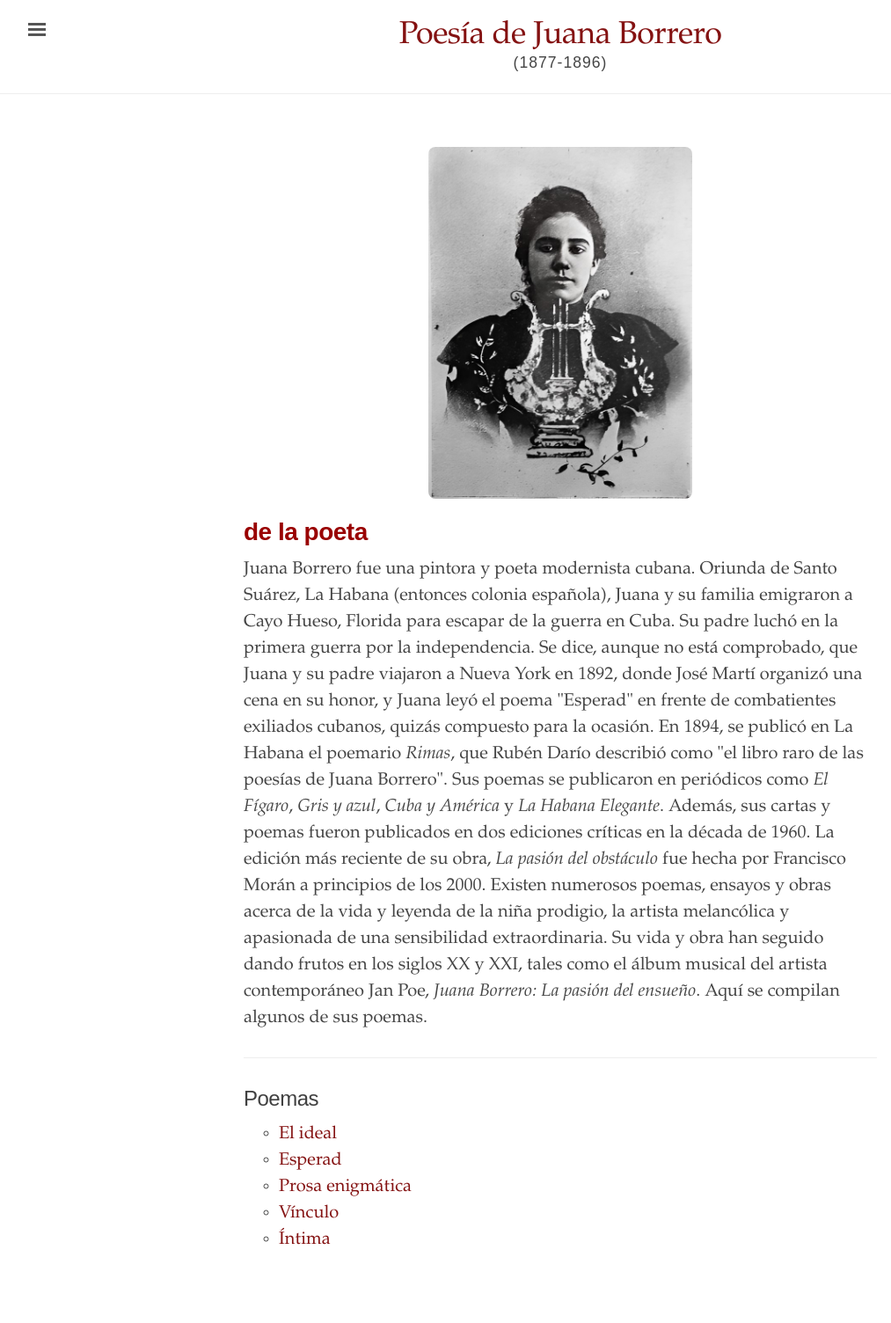
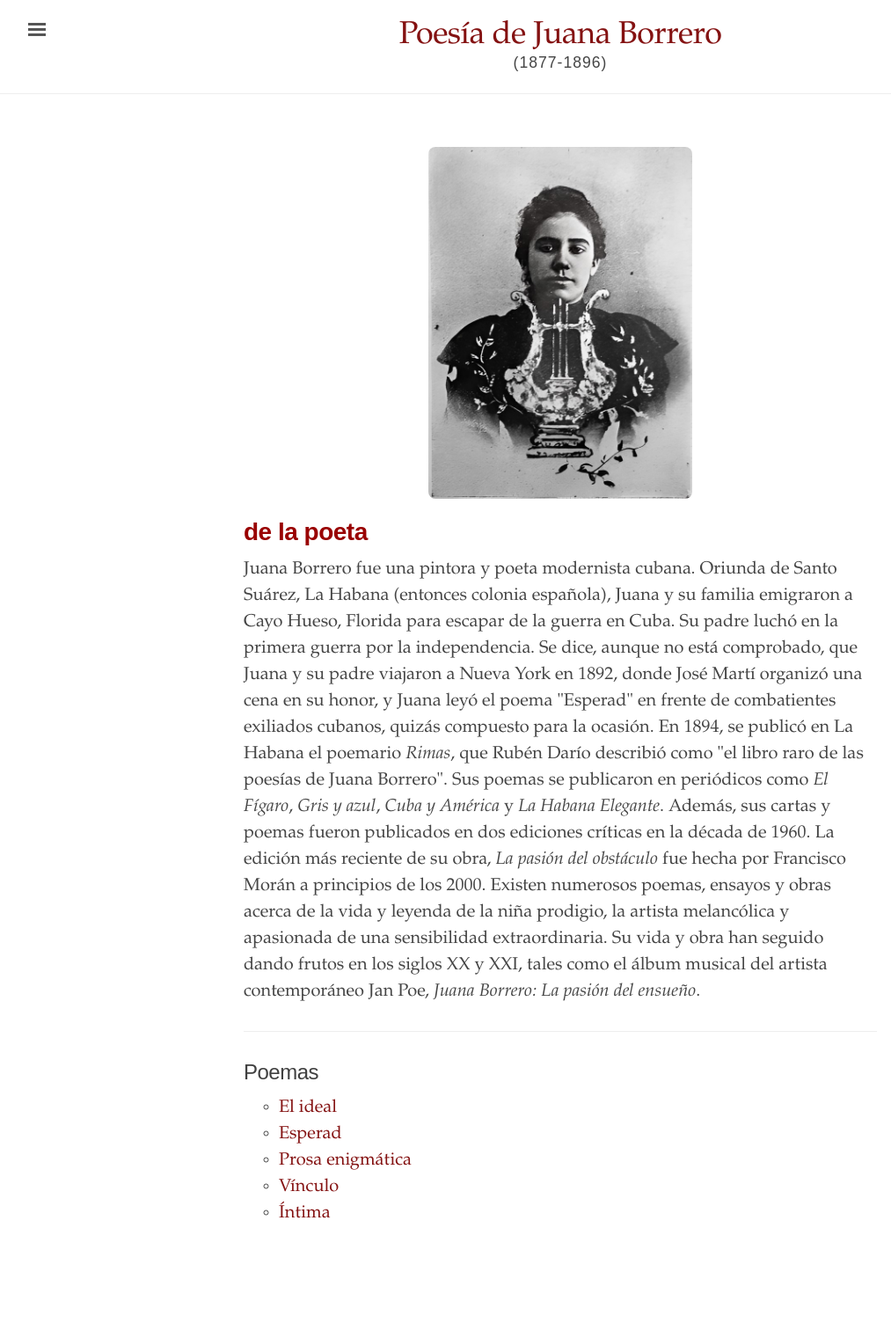
Before and after one commit to edicionesdereparto/juanaborrero, a Jekyll site: the page built from index.html, in a window 1280 px wide. Shown: the whole page at 88% size, without its empty margins (3-1016 px from the left). Built offline with Jekyll 4.4.1, drawn with Linux system fonts in a browser that asks for light colours; after the commit the page ends 1474 px from its top, so only the background shows below that.

Commit message:
Update index.html

```diff
--- a/index.html
+++ b/index.html
@@ -11,7 +11,7 @@ title: "Poemas de Juana Borrero"
   <h1 style="font-weight: bold; color: #990000;">de la poeta</h1>
 <body></body>
 <p>
-Juana Borrero fue una pintora y poeta modernista cubana. Oriunda de Santo Suárez, La Habana (entonces colonia española), Juana y su familia emigraron a Cayo Hueso, Florida para escapar de la guerra en Cuba. Su padre luchó en la primera guerra por la independencia. Se dice, aunque no está comprobado, que Juana y su padre viajaron a Nueva York en 1892, donde José Martí organizó una cena en su honor, y Juana leyó el poema "Esperad" en frente de combatientes exiliados cubanos, quizás compuesto para la ocasión. En 1894, se publicó en La Habana el poemario <i>Rimas</i>, que Rubén Darío describió como "el libro raro de las poesías de Juana Borrero". Sus poemas se publicaron en periódicos como <i>El Fígaro</i>, <i>Gris y azul</i>, <i>Cuba y América</i> y <i>La Habana Elegante</i>. Además, sus cartas y poemas fueron publicados en dos ediciones críticas en la década de 1960. La edición más reciente de su obra, <i>La pasión del obstáculo</i> fue hecha por Francisco Morán a principios de los 2000. Existen numerosos poemas, ensayos y obras acerca de la vida y leyenda de la niña prodigio, la artista melancólica y apasionada de una sensibilidad extraordinaria. Su vida y obra han seguido dando frutos en los siglos XX y XXI, tales como el álbum musical del artista contemporáneo Jan Poe, <i>Juana Borrero: La pasión del ensueño</i>. Aquí se compilan algunos de sus poemas.
+Juana Borrero fue una pintora y poeta modernista cubana. Oriunda de Santo Suárez, La Habana (entonces colonia española), Juana y su familia emigraron a Cayo Hueso, Florida para escapar de la guerra en Cuba. Su padre luchó en la primera guerra por la independencia. Se dice, aunque no está comprobado, que Juana y su padre viajaron a Nueva York en 1892, donde José Martí organizó una cena en su honor, y Juana leyó el poema "Esperad" en frente de combatientes exiliados cubanos, quizás compuesto para la ocasión. En 1894, se publicó en La Habana el poemario <i>Rimas</i>, que Rubén Darío describió como "el libro raro de las poesías de Juana Borrero". Sus poemas se publicaron en periódicos como <i>El Fígaro</i>, <i>Gris y azul</i>, <i>Cuba y América</i> y <i>La Habana Elegante</i>. Además, sus cartas y poemas fueron publicados en dos ediciones críticas en la década de 1960. La edición más reciente de su obra, <i>La pasión del obstáculo</i> fue hecha por Francisco Morán a principios de los 2000. Existen numerosos poemas, ensayos y obras acerca de la vida y leyenda de la niña prodigio, la artista melancólica y apasionada de una sensibilidad extraordinaria. Su vida y obra han seguido dando frutos en los siglos XX y XXI, tales como el álbum musical del artista contemporáneo Jan Poe, <i>Juana Borrero: La pasión del ensueño</i>.
 </p>
 </body>
 </div>
```
